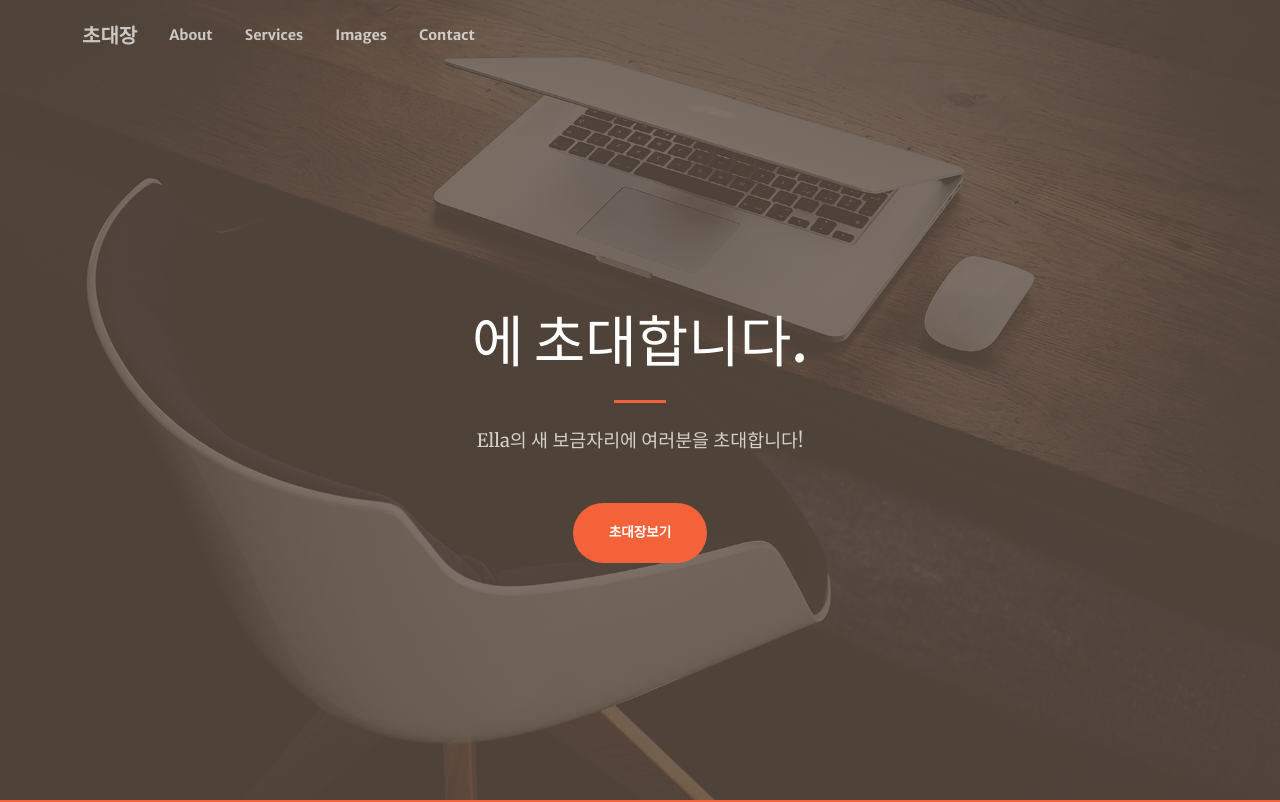
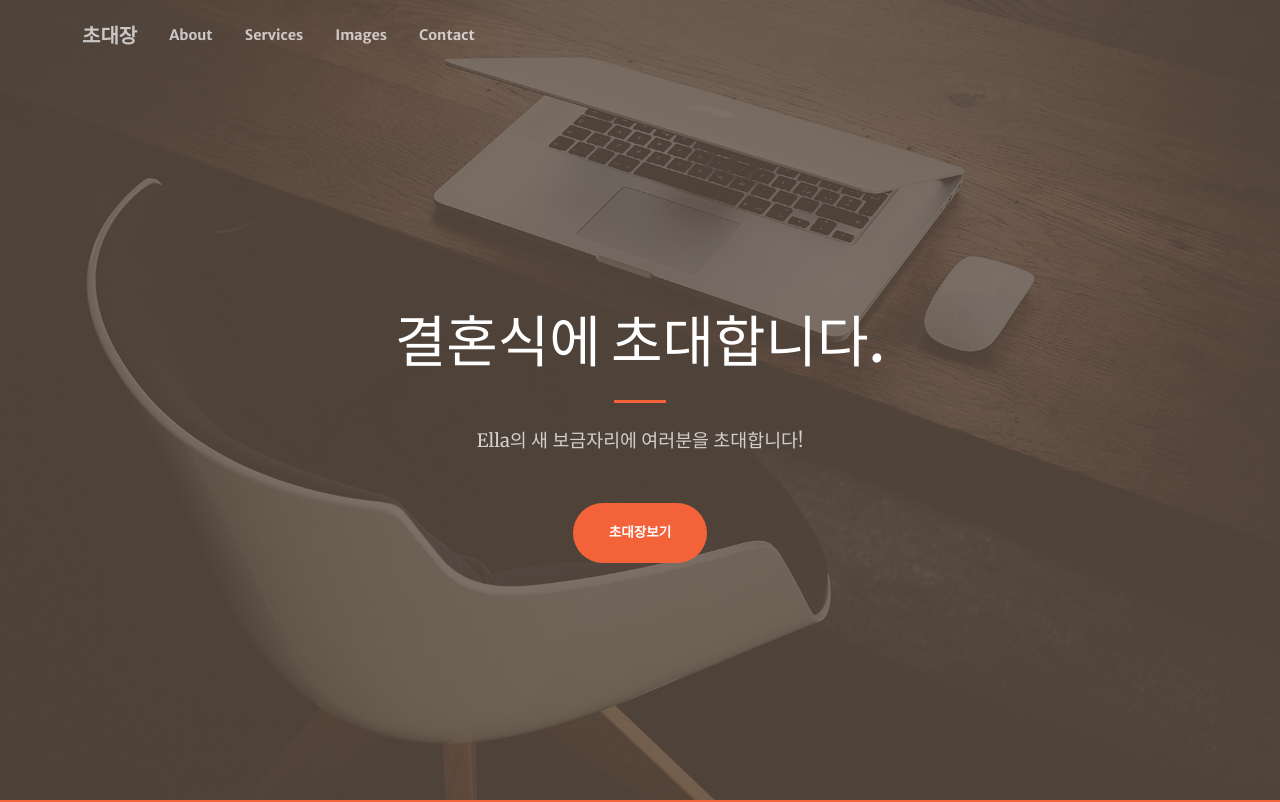
Before and after one commit to CHA1RKING/CHA1RKING.github.io, a plain HTML site: page index.html in a window 1280 px wide. Shown: the top 802 px of the page. Drawn offline with nearby package versions, Linux system fonts and the light colour scheme.

Commit message:
Update index.html

```diff
--- a/index.html
+++ b/index.html
@@ -38,7 +38,7 @@
             <div class="container h-100">
                 <div class="row h-100 align-items-center justify-content-center text-center">
                     <div class="col-lg-10 align-self-end">
-                        <h1 class="text-uppercase text-white font-weight-bold">에 초대합니다.</h1>
+                        <h1 class="text-uppercase text-white font-weight-bold">결혼식에 초대합니다.</h1>
                         <hr class="divider my-4" />
                     </div>
                     <div class="col-lg-8 align-self-baseline">
```
